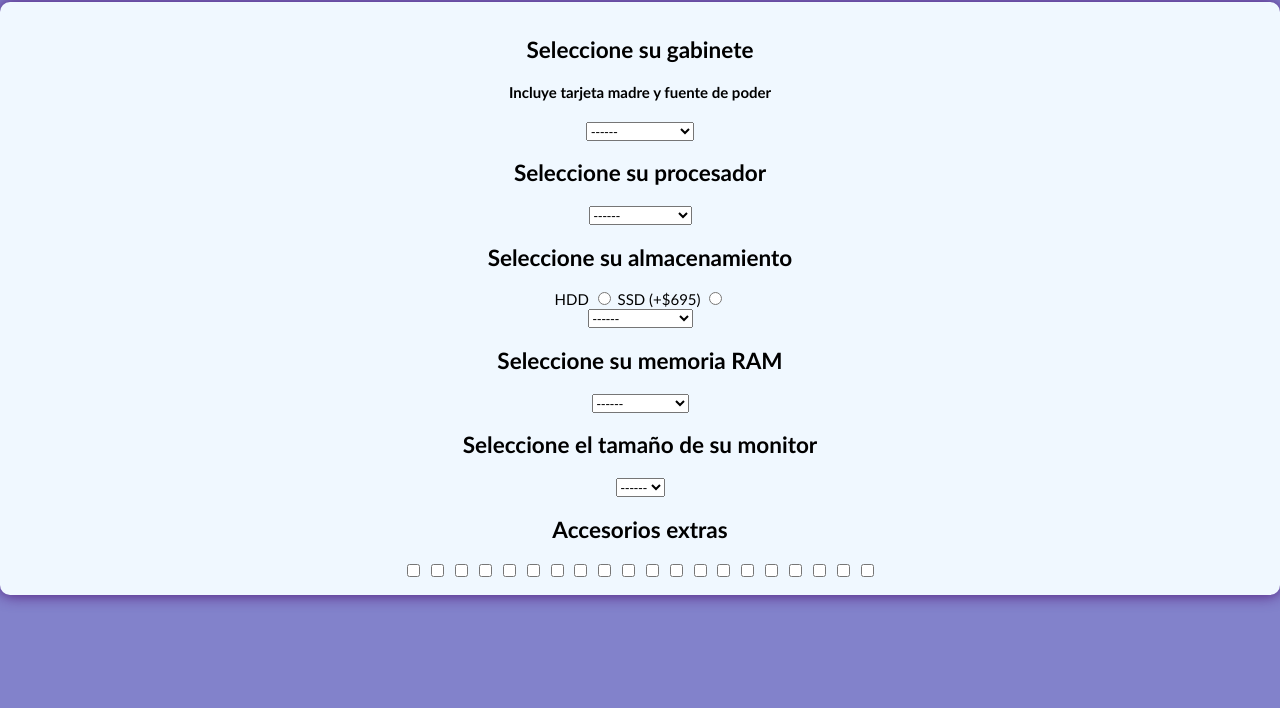
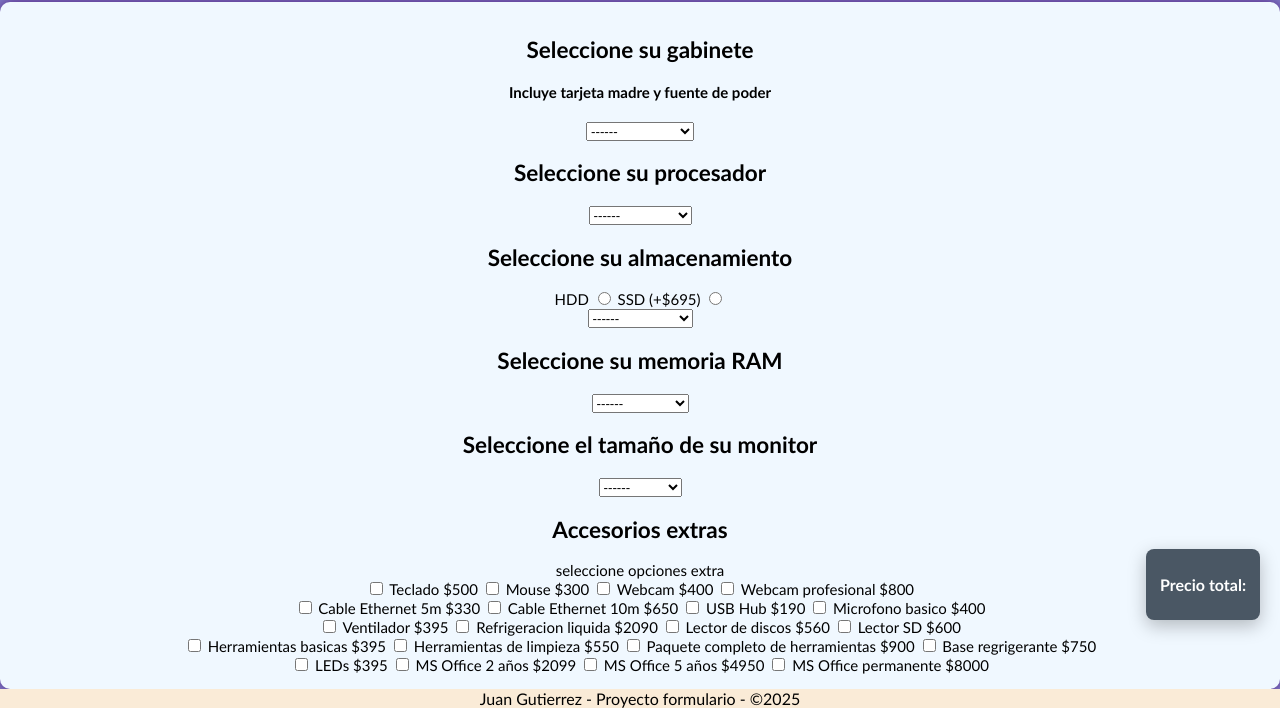
Before and after one commit to JuanGTZ07/arma-tu-computadora, a plain HTML site: page index.html in a window 1280 px wide. Shown: the part 160-868 px from the top of the page. Before the commit the page ends 800 px from the top, so only its background shows below. Drawn offline with Linux system fonts and the light colour scheme.

Commit message:
terminado?

```diff
--- a/JavaScript.js
+++ b/JavaScript.js
@@ -0,0 +1,14 @@
+let form = document.getElementById("formulario");
+
+function calcular () {
+    let total = 0;
+    document.querySelectorAll("select, input[type='checkbox']:checked").forEach(element => {
+        total += Number(element.value);
+    })
+
+    if (form.almacenamiento.value == "695") {
+        total += 695;
+    }
+
+    document.getElementById('precio').innerText = "$" + total.toLocaleString();
+}
--- a/index.html
+++ b/index.html
@@ -20,10 +20,10 @@
         <div class="body-title">
             <h1>Diseña tu propia computadora!</h1>
             <div class="form-container">
-                <form action="">
+                <form action="" id="formulario">
                     <h2>Seleccione su gabinete</h2>
                     <h4> Incluye tarjeta madre y fuente de poder</h4>
-                    <select name="gabinete" id="gabinete">
+                    <select name="gabinete" id="gabinete" onchange="calcular()">
                         <option value="0">------</option>
                         <option value="700"> Minitorre $700</option>
                         <option value="1200"> Torre $1200</option>
@@ -32,7 +32,7 @@
                     </select>
 
                     <h2>Seleccione su procesador</h2>
-                    <select name="procesador" id="procesador">
+                    <select name="procesador" id="procesador" onchange="calcular()">
                         <option value="0">------</option>
                         <option value="900"> Celeron $900</option>
                         <option value="1500"> Intel i3 $1500</option>
@@ -43,10 +43,10 @@
 
                     <h2>Seleccione su almacenamiento</h2>
                     <label for="HDD">HDD</label>
-                    <input type="radio" name="almacenamiento">
+                    <input type="radio" name="almacenamiento" value="0" onclick="calcular()">
                     <label for="SSD">SSD (+$695)</label>
-                    <input type="radio" name="almacenamiento"> <br>
-                    <select name="GB" id="GB">
+                    <input type="radio" name="almacenamiento" value="695" onclick="calcular()"> <br>
+                    <select name="GB" id="GB" onchange="calcular()">
                         <option value="0">------</option>
                         <option value="500"> 180GB $500</option>
                         <option value="650"> 250GB $650</option>
@@ -56,7 +56,7 @@
                     </select>
 
                     <h2>Seleccione su memoria RAM</h2>
-                    <select name="RAM" id="RAM">
+                    <select name="RAM" id="RAM" onchange="calcular()">
                         <option value="0">------</option>
                         <option value="600"> 8GB $600</option>
                         <option value="1050"> 16GB $1050</option>
@@ -64,62 +64,49 @@
                     </select>
 
                     <h2>Seleccione el tamaño de su monitor</h2>
-                    <select name="monitor" id="monitor">
+                    <select name="monitor" id="monitor" onchange="calcular()">
                         <option value="0">------</option>
-                        <option value="1200"> 17"</option>
-                        <option value="1400"> 19"</option>
-                        <option value="1700"> 24"</option>
-                        <option value="2000"> 28"</option>
-                        <option value="2400"> 32"</option>
-                        <option value="2600"> 34"</option>
+                        <option value="1200"> 17" $1200</option>
+                        <option value="1400"> 19" $1400</option>
+                        <option value="1700"> 24" $1700</option>
+                        <option value="2000"> 28" $2000</option>
+                        <option value="2400"> 32" $2400</option>
+                        <option value="2600"> 34" $2600</option>
                     </select>
 
                     <h2>Accesorios extras</h2>
-                    <label for=""></label>
-                    <input type="checkbox">
-                    <label for=""></label>
-                    <input type="checkbox">
-                    <label for=""></label>
-                    <input type="checkbox">
-                    <label for=""></label>
-                    <input type="checkbox">
-                    <label for=""></label>
-                    <input type="checkbox">
-                    <label for=""></label>
-                    <input type="checkbox">
-                    <label for=""></label>
-                    <input type="checkbox">
-                    <label for=""></label>
-                    <input type="checkbox">
-                    <label for=""></label>
-                    <input type="checkbox">
-                    <label for=""></label>
-                    <input type="checkbox">
-                    <label for=""></label>
-                    <input type="checkbox">
-                    <label for=""></label>
-                    <input type="checkbox">
-                    <label for=""></label>
-                    <input type="checkbox">
-                    <label for=""></label>
-                    <input type="checkbox">
-                    <label for=""></label>
-                    <input type="checkbox">
-                    <label for=""></label>
-                    <input type="checkbox">
-                    <label for=""></label>
-                    <input type="checkbox">
-                    <label for=""></label>
-                    <input type="checkbox">
-                    <label for=""></label>
-                    <input type="checkbox">
-                    <label for=""></label>
-                    <input type="checkbox">
+                    <label for="extra"> seleccione opciones extra</label> <br>
+                    <input type="checkbox" value="500" onclick="calcular()"> Teclado $500
+                    <input type="checkbox" value="300" onclick="calcular()"> Mouse $300
+                    <input type="checkbox" value="400" onclick="calcular()"> Webcam $400
+                    <input type="checkbox" value="800" onclick="calcular()"> Webcam profesional $800 <br>
+                    <input type="checkbox" value="330" onclick="calcular()"> Cable Ethernet 5m $330
+                    <input type="checkbox" value="650" onclick="calcular()"> Cable Ethernet 10m $650
+                    <input type="checkbox" value="190" onclick="calcular()"> USB Hub $190
+                    <input type="checkbox" value="400" onclick="calcular()"> Microfono basico $400 <br>
+                    <input type="checkbox" value="395" onclick="calcular()"> Ventilador $395
+                    <input type="checkbox" value="2090"onclick="calcular()"> Refrigeracion liquida $2090
+                    <input type="checkbox" value="560" onclick="calcular()"> Lector de discos $560
+                    <input type="checkbox" value="600" onclick="calcular()"> Lector SD $600 <br>
+                    <input type="checkbox" value="395" onclick="calcular()"> Herramientas basicas $395
+                    <input type="checkbox" value="550" onclick="calcular()"> Herramientas de limpieza $550
+                    <input type="checkbox" value="900" onclick="calcular()"> Paquete completo de herramientas $900
+                    <input type="checkbox" value="750" onclick="calcular()"> Base regrigerante $750 <br>
+                    <input type="checkbox" value="395" onclick="calcular()"> LEDs $395
+                    <input type="checkbox" value="2099"onclick="calcular()"> MS Office 2 años $2099
+                    <input type="checkbox" value="4950"onclick="calcular()"> MS Office 5 años $4950
+                    <input type="checkbox" value="8000"onclick="calcular()"> MS Office permanente $8000
                 </form>
             </div>
         </div>
     </div>
-
+    <div class="floating-box" id="floating-box" title="total">
+        <p>Precio total:</p>
+        <p id="precio"></p>
+    </div>
+    <footer>
+        Juan Gutierrez - Proyecto formulario - ©2025
+    </footer>
     <script src="JavaScript.js"></script>
 </body>
 </html>
--- a/style.css
+++ b/style.css
@@ -52,3 +52,26 @@ body {
     border-radius: 10px;
     box-shadow: 0 0 15px rgb(79, 20, 119);
 }
+
+.floating-box {
+    position: fixed;
+    right: 20px;
+    bottom: 20px;
+    background-color: rgb(74, 87, 100);
+    color: #ffffff;
+    padding: 10px 14px;
+    border-radius: 8px;
+    box-shadow: 0 6px 18px rgba(0,0,0,0.25);
+    transition: transform 0.18s;
+    cursor: pointer;
+    font-weight: 600;
+}
+
+.floating-box:hover {
+    transform: translateY(-4px);
+}
+
+footer {
+    background-color: antiquewhite;
+    text-align: center;
+}
```
